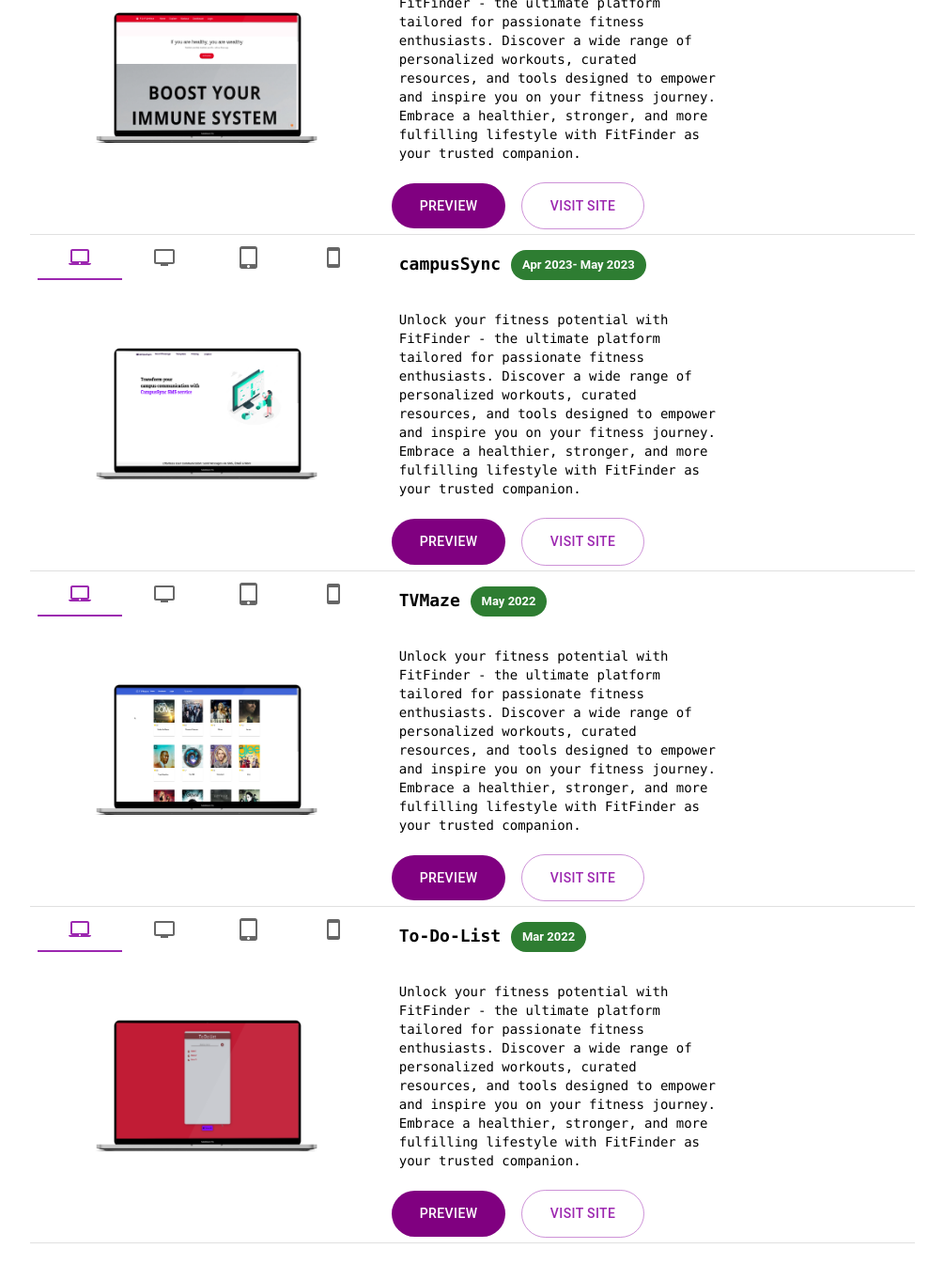
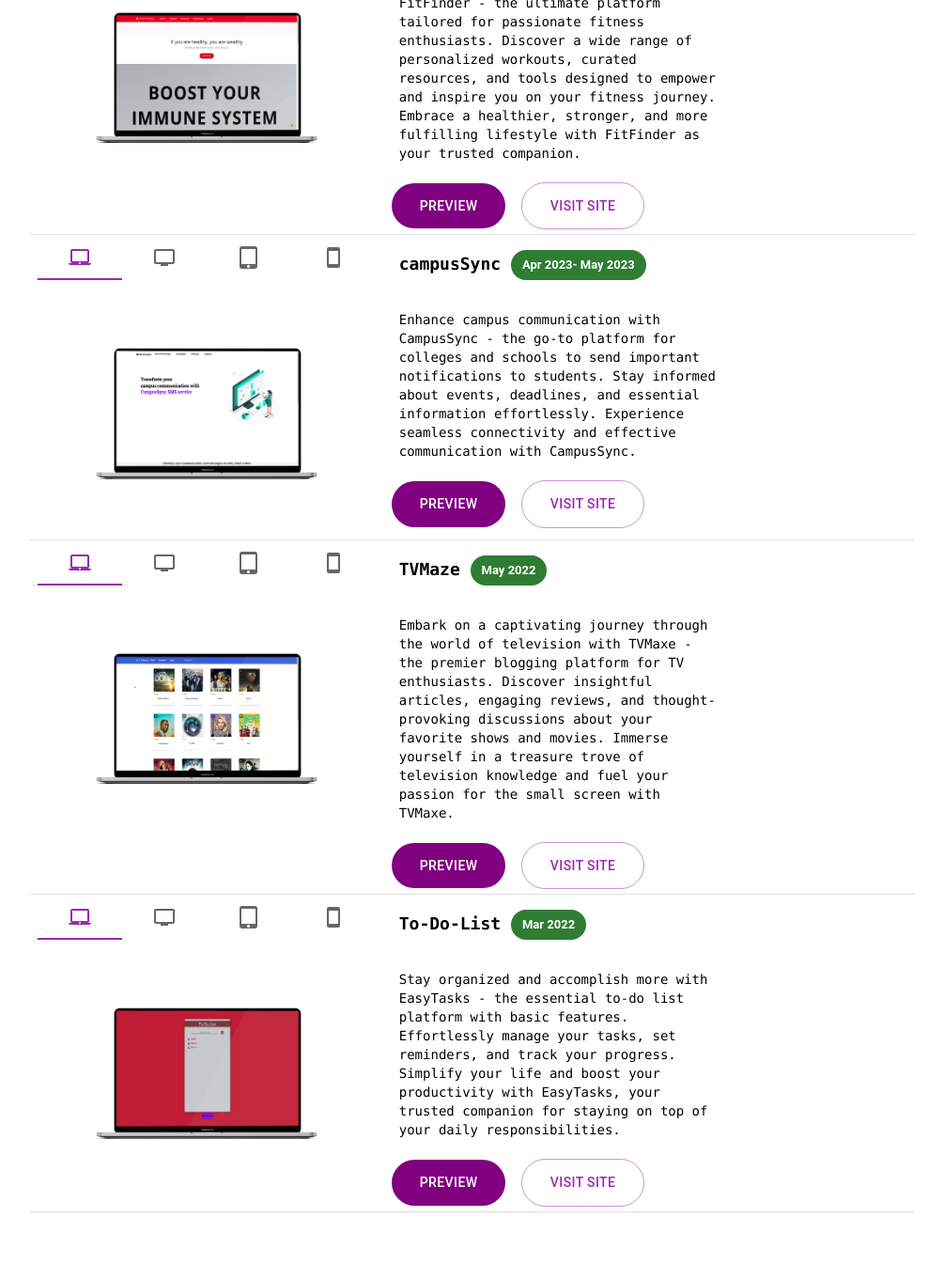
Before and after one commit to Harsh517-tech415/portfolio, a Next.js app: page / in a window 1280 px wide. Shown: the part 2439-3801 px from the top of the page at 94% size, without its empty margins (137-1142 px from the left). Built offline with nearby package versions, Linux system fonts and the light colour scheme.

Commit message:
Added new Section

```diff
--- a/app/Component/Project.js
+++ b/app/Component/Project.js
@@ -202,7 +202,6 @@
           </Stack>
           <Divider />
 
-
           <Stack direction={{ xs: "column", lg: "row" }}>
             <Box sx={{ width: { lg: "40%" } }}>
               <Tabs
@@ -236,12 +235,12 @@
                 campusSync <Chip label="Apr 2023- May 2023" color="success" />
               </CardContent>
               <CardContent>
-                Unlock your fitness potential with FitFinder - the ultimate
-                platform tailored for passionate fitness enthusiasts. Discover a
-                wide range of personalized workouts, curated resources, and
-                tools designed to empower and inspire you on your fitness
-                journey. Embrace a healthier, stronger, and more fulfilling
-                lifestyle with FitFinder as your trusted companion.
+                Enhance campus communication with CampusSync - the go-to
+                platform for colleges and schools to send important
+                notifications to students. Stay informed about events,
+                deadlines, and essential information effortlessly. Experience
+                seamless connectivity and effective communication with
+                CampusSync.
               </CardContent>
               <Button
                 onClick={() => {
@@ -305,12 +304,13 @@
                 TVMaze <Chip label="May 2022" color="success" />
               </CardContent>
               <CardContent>
-                Unlock your fitness potential with FitFinder - the ultimate
-                platform tailored for passionate fitness enthusiasts. Discover a
-                wide range of personalized workouts, curated resources, and
-                tools designed to empower and inspire you on your fitness
-                journey. Embrace a healthier, stronger, and more fulfilling
-                lifestyle with FitFinder as your trusted companion.
+                Embark on a captivating journey through the world of television
+                with TVMaxe - the premier blogging platform for TV enthusiasts.
+                Discover insightful articles, engaging reviews, and
+                thought-provoking discussions about your favorite shows and
+                movies. Immerse yourself in a treasure trove of television
+                knowledge and fuel your passion for the small screen with
+                TVMaxe.
               </CardContent>
               <Button
                 onClick={() => {
@@ -371,12 +371,12 @@
                 To-Do-List <Chip label="Mar 2022" color="success" />
               </CardContent>
               <CardContent>
-                Unlock your fitness potential with FitFinder - the ultimate
-                platform tailored for passionate fitness enthusiasts. Discover a
-                wide range of personalized workouts, curated resources, and
-                tools designed to empower and inspire you on your fitness
-                journey. Embrace a healthier, stronger, and more fulfilling
-                lifestyle with FitFinder as your trusted companion.
+                Stay organized and accomplish more with EasyTasks - the
+                essential to-do list platform with basic features. Effortlessly
+                manage your tasks, set reminders, and track your progress.
+                Simplify your life and boost your productivity with EasyTasks,
+                your trusted companion for staying on top of your daily
+                responsibilities.
               </CardContent>
               <Button
                 onClick={() => {
@@ -427,9 +427,14 @@
                 setOpenDialog(false);
               }, 200);
             }}
-            sx={{ position: "absolute", right: 0, mr: 2,color:"white" }}
+            sx={{ position: "absolute", right: 0, mr: 2, color: "white" }}
           >
-           <CardContent sx={{backgroundColor:"red",p:"5px 5px",borderRadius:"5px"}}> <CloseIcon /></CardContent>
+            <CardContent
+              sx={{ backgroundColor: "red", p: "5px 5px", borderRadius: "5px" }}
+            >
+              {" "}
+              <CloseIcon />
+            </CardContent>
           </Button>
           <Card>
             <iframe width={width} height={height} src={site}></iframe>
```
